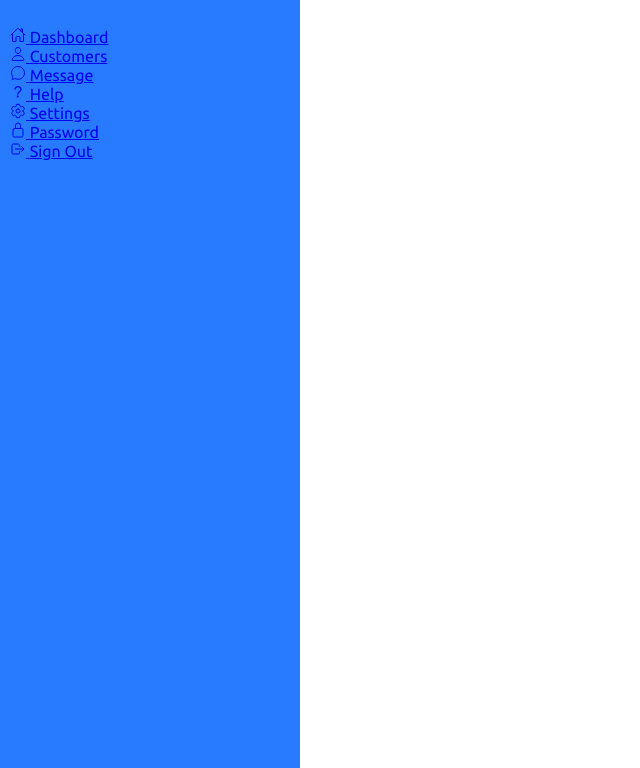
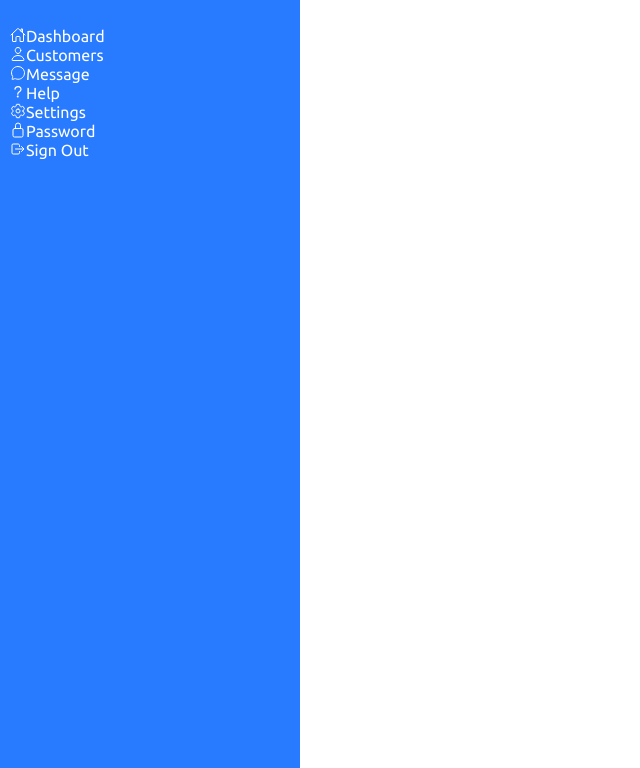
Before and after one commit to Luis2C/htmlCssJs, a plain HTML site: page dashboard_01/index.html in a window 1280 px wide. Shown: the part 32-800 px from the top of the page, without its empty margins (0-640 px from the left). Drawn offline with nearby package versions, Linux system fonts and the light colour scheme.

Commit message:
style.css: Adicionar cor branca para os itens do menu / alterar para cor azul no efeito nos itens do menu

```diff
--- a/dashboard_01/style.css
+++ b/dashboard_01/style.css
@@ -60,3 +60,16 @@ body
 {
     background: var(--white);
 }
+.navigation ul li a
+{
+    position: relative;
+    display: block;
+    width: 100%;
+    display: flex;
+    text-decoration: none;
+    color: var(--white);
+}
+.navigation ul li:hover a
+{
+    color: var(--blue);
+}
```
